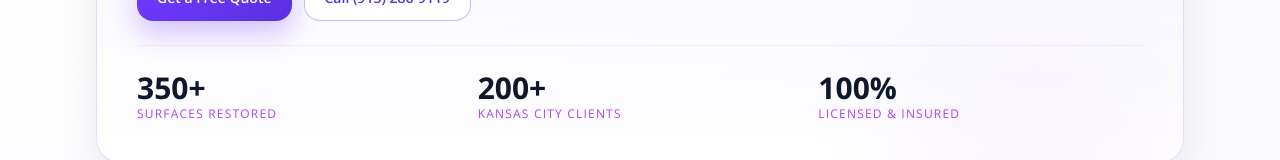
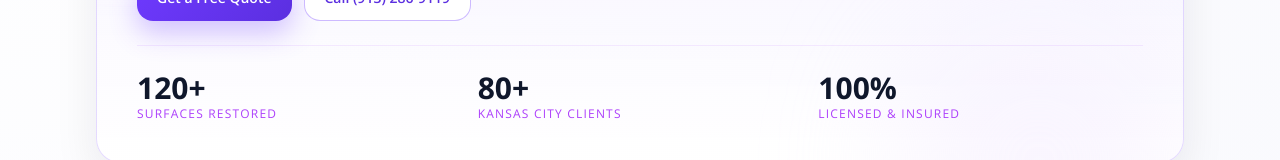
Before and after one commit to krcoffelt/SideBrosKC, a Next.js app: page / in a window 1280 px wide. Shown: the part 451-611 px from the top of the page. Built offline with nearby package versions, Linux system fonts and the light colour scheme.

Commit message:
Lower homepage stats to reflect newer company

```diff
--- a/src/app/page.tsx
+++ b/src/app/page.tsx
@@ -113,13 +113,13 @@ export default function Home() {
               </div>
               <div className="grid gap-4 border-t border-purple-500/10 pt-6 text-sm text-slate-600 sm:grid-cols-3">
                 <div>
-                  <p className="text-3xl font-bold text-slate-900">350+</p>
+                  <p className="text-3xl font-bold text-slate-900">120+</p>
                   <p className="text-xs uppercase tracking-widest text-purple-600/80">
                     Surfaces Restored
                   </p>
                 </div>
                 <div>
-                  <p className="text-3xl font-bold text-slate-900">200+</p>
+                  <p className="text-3xl font-bold text-slate-900">80+</p>
                   <p className="text-xs uppercase tracking-widest text-purple-600/80">
                     Kansas City Clients
                   </p>
```
